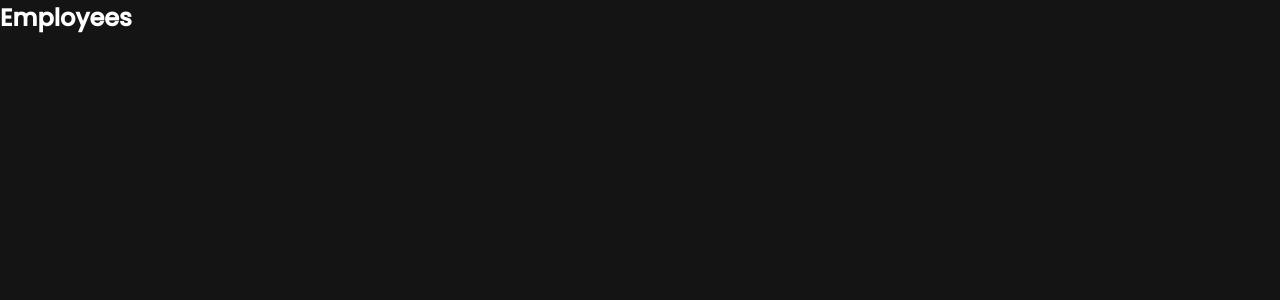
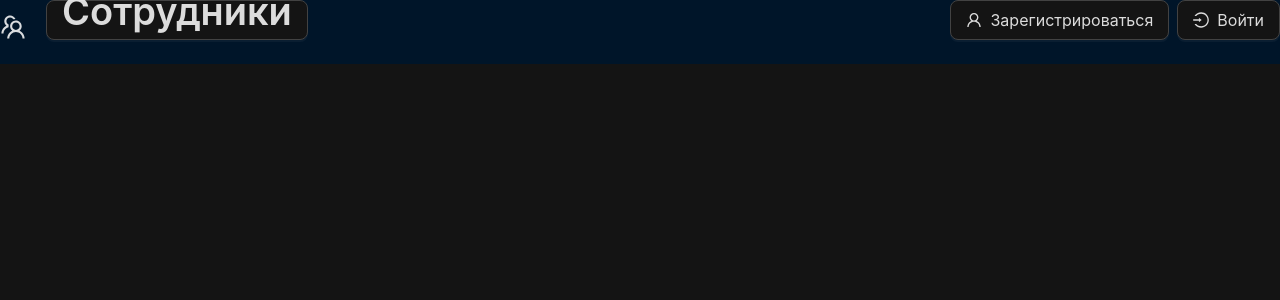
Before and after one commit to MuradKarimov11/react_full_app_Employees, a React (Create React App) app in the folder client/: page / in a window 1280 px wide. Shown: the top 300 px of the page. Built offline with nearby package versions, Linux system fonts and the light colour scheme.

Commit message:
created new components CustomButton, CustomInput, PasswordInput

```diff
--- a/client/package.json
+++ b/client/package.json
@@ -3,6 +3,7 @@
   "version": "0.1.0",
   "private": true,
   "dependencies": {
+    "@ant-design/icons": "^5.5.1",
     "@reduxjs/toolkit": "^2.2.8",
     "@testing-library/jest-dom": "^5.17.0",
     "@testing-library/react": "^13.4.0",
--- /dev/null
+++ b/client/src/components/custom-button/index.tsx
@@ -0,0 +1,41 @@
+import React from "react";
+import { Form, Button } from "antd";
+
+type Props = {
+  children: React.ReactNode;
+  htmlType?: "button" | "submit" | "reset" | undefined;
+  onClick?: () => void;
+  type?: "primary" | "link" | "text" | "ghost" | "default" | "dashed";
+  danger?: boolean;
+  loading?: boolean;
+  shape?: "circle" | "default" | "round" | undefined;
+  icon?: React.ReactNode;
+};
+
+export const CustomButton = ({
+  children,
+  type,
+  danger,
+  loading,
+  htmlType = "button",
+  onClick,
+  shape,
+  icon,
+}: Props) => {
+  return (
+    <Form.Item>
+      <Button
+        // type={type}
+        htmlType={htmlType}
+        danger={danger}
+        loading={loading}
+        size="large"
+        shape={shape}
+        onClick={onClick}
+        icon={icon}
+      >
+        {children}
+      </Button>
+    </Form.Item>
+  );
+};
--- a/client/src/components/header/index.tsx
+++ b/client/src/components/header/index.tsx
@@ -1,8 +1,34 @@
+import { Layout, Space, Typography } from "antd";
+import { LoginOutlined, TeamOutlined, UserOutlined } from "@ant-design/icons";
+import { CustomButton } from "../custom-button";
+import { Link } from "react-router-dom";
+import { Paths } from "../../paths";
 
+import styles from "./index.module.css";
 
 export const Header = () => {
-
-    return (
-        <div>index</div>
-    )
-}
+  return (
+    <Layout.Header className={styles.header}>
+      <Space>
+        <TeamOutlined className={styles.teamIcon} />
+        <Link to={Paths.home}>
+          <CustomButton type="ghost">
+            <Typography.Title level={1}>Сотрудники</Typography.Title>
+          </CustomButton>
+        </Link>
+      </Space>
+      <Space>
+        <Link to={Paths.register}>
+          <CustomButton type="ghost" icon={<UserOutlined />}>
+            Зарегистрироваться
+          </CustomButton>
+        </Link>
+        <Link to={Paths.login}>
+          <CustomButton type="ghost" icon={<LoginOutlined />}>
+            Войти
+          </CustomButton>
+        </Link>
+      </Space>
+    </Layout.Header>
+  );
+};
--- a/client/src/components/layout/index.tsx
+++ b/client/src/components/layout/index.tsx
@@ -1,5 +1,6 @@
 import { Layout as AntLayout } from 'antd';
 import styles from './index.module.css';
+import { Header } from '../header';
 
 type Props = {
     children: React.ReactNode
@@ -9,6 +10,7 @@
 
     return (
         <div className={styles.main}>
+            <Header/>
             <AntLayout.Content style={{height: '100%'}}>
                 {children}
             </AntLayout.Content>
--- a/client/src/index.tsx
+++ b/client/src/index.tsx
@@ -1,31 +1,32 @@
-import React from 'react';
-import ReactDOM from 'react-dom/client';
-import {createBrowserRouter, RouterProvider} from "react-router-dom";
-import { Provider } from 'react-redux';
+import React from "react";
+import ReactDOM from "react-dom/client";
+import { createBrowserRouter, RouterProvider } from "react-router-dom";
+import { Provider } from "react-redux";
+import { ConfigProvider, theme } from "antd";
 
-import { store } from './app/store';
-import { Login } from './pages/login';
-import { Register } from './pages/register';
-import { Paths } from './paths';
+import { store } from "./app/store";
+import { Login } from "./pages/login";
+import { Register } from "./pages/register";
+import { Paths } from "./paths";
 
-import reportWebVitals from './reportWebVitals';
+import reportWebVitals from "./reportWebVitals";
 
-import './index.css';
-
+import "./index.css";
+import { Header } from "./components/header";
 
 const router = createBrowserRouter([
   {
     path: Paths.home,
-    element: <h2>Employees</h2>,
+    element: <Header />,
   },
   {
     path: Paths.login,
-    element: <Login/>,
+    element: <Login />,
   },
-   {
+  {
     path: Paths.register,
     element: <Register />,
-   },
+  },
   // {
   //   path: Paths.employeeAdd,
   //   element: <AddEmployee />,
@@ -45,17 +46,20 @@
 ]);
 
 const root = ReactDOM.createRoot(
-  document.getElementById('root') as HTMLElement
+  document.getElementById("root") as HTMLElement
 );
 root.render(
   <React.StrictMode>
     <Provider store={store}>
-      <RouterProvider router={router}/>
+      <ConfigProvider
+        theme={{
+          algorithm: theme.darkAlgorithm,
+        }}
+      >
+        <RouterProvider router={router} />
+      </ConfigProvider>
     </Provider>
   </React.StrictMode>
 );
 
-// If you want to start measuring performance in your app, pass a function
-// to log results (for example: reportWebVitals(console.log))
-// or send to an analytics endpoint. Learn more: https://bit.ly/CRA-vitals
 reportWebVitals();
--- a/client/src/pages/login/index.tsx
+++ b/client/src/pages/login/index.tsx
@@ -1,11 +1,14 @@
-import { Layout } from "../../components/layout"
-
+import { Card, Form, Row } from "antd";
+import { Layout } from "../../components/layout";
 
 export const Login = () => {
-
-    return (
-        <Layout>
-
-        </Layout>
-    )
-}
+  return (
+    <Layout>
+      <Row align="middle" justify="center">
+        <Card title="Войдите" style={{ width: "30rem" }}>
+          <Form onFinish={() => null}></Form>
+        </Card>
+      </Row>
+    </Layout>
+  );
+};
```
Also changed, not shown: client/src/components/custom-input/index.tsx (added, +18 -0 lines), client/src/components/password-input/index.tsx (added, +16 -0 lines), 1 other file (tests, documents, lock files or other folders).
